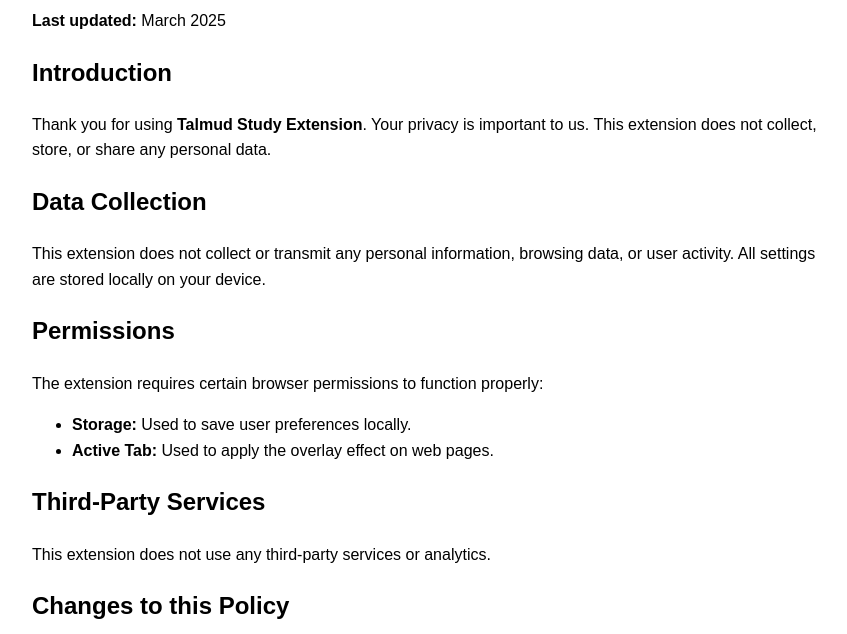
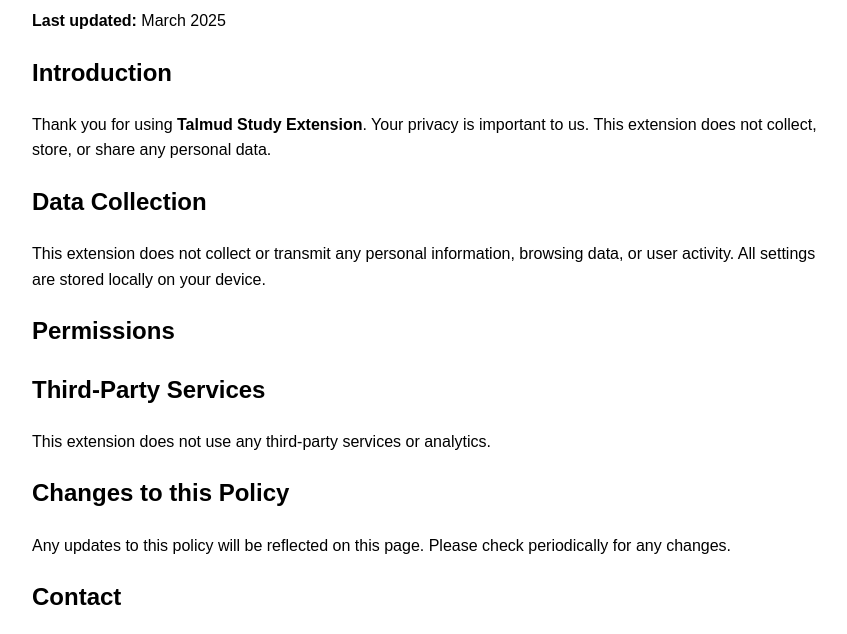
Before and after one commit to byersolomongmail/privacy, a plain HTML site: page TalmudStudyExtension.html in a window 1280 px wide. Shown: the part 146-780 px from the top of the page, without its empty margins (208-1055 px from the left). Drawn offline with Linux system fonts and the light colour scheme.

Commit message:
Update TalmudStudyExtension.html

```diff
--- a/TalmudStudyExtension.html
+++ b/TalmudStudyExtension.html
@@ -26,11 +26,7 @@
     <p>This extension does not collect or transmit any personal information, browsing data, or user activity. All settings are stored locally on your device.</p>
 
     <h2>Permissions</h2>
-    <p>The extension requires certain browser permissions to function properly:</p>
-    <ul>
-        <li><strong>Storage:</strong> Used to save user preferences locally.</li>
-        <li><strong>Active Tab:</strong> Used to apply the overlay effect on web pages.</li>
-    </ul>
+
 
     <h2>Third-Party Services</h2>
     <p>This extension does not use any third-party services or analytics.</p>
```
